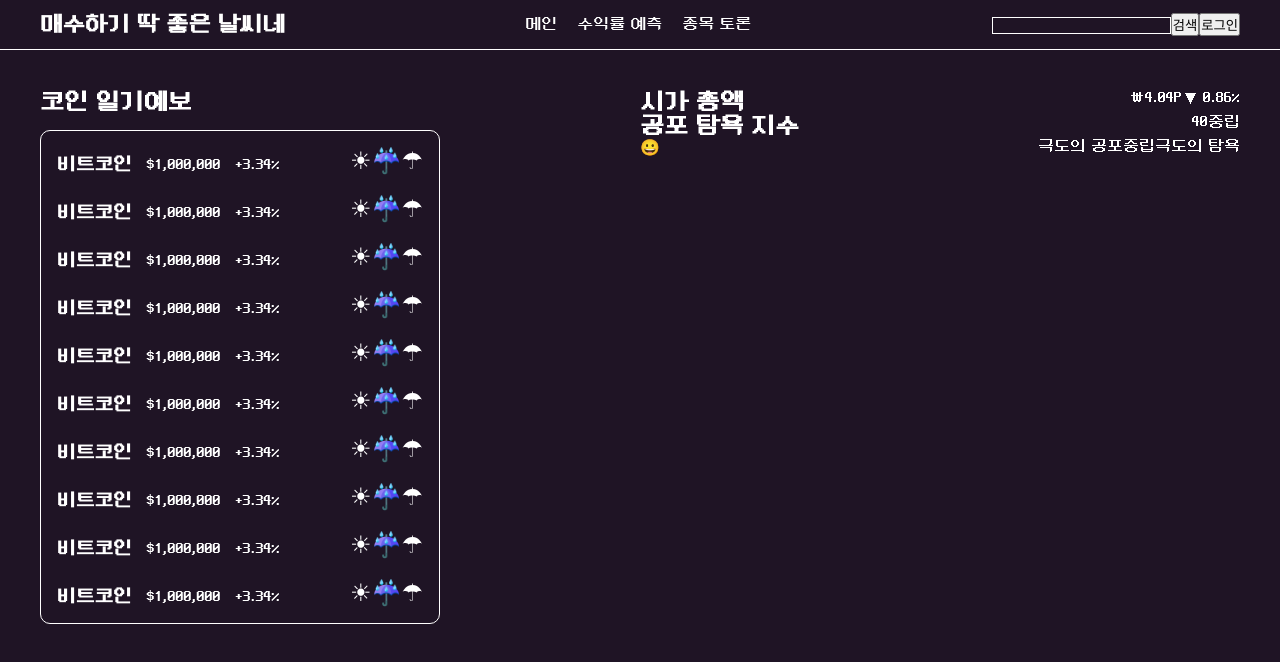
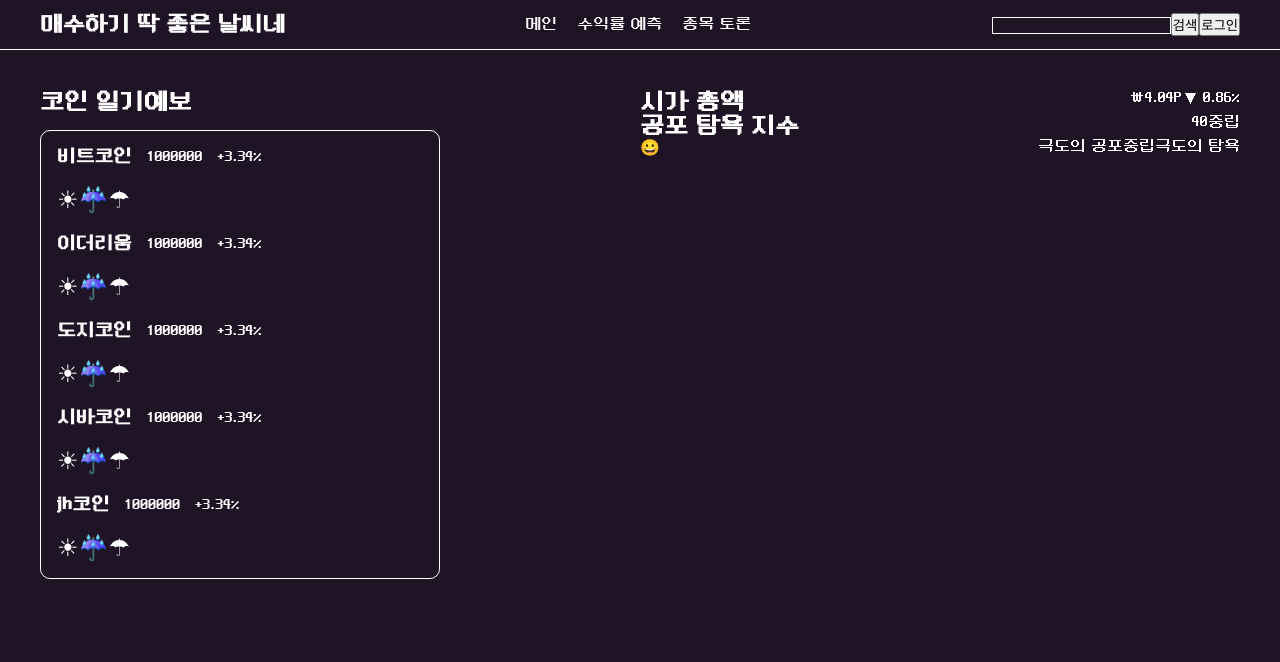
Before and after one commit to JinHyunChoiJinHyun/2nd_proj_convert_react, a React (Vite) app: page / in a window 1280 px wide. Shown: the top 662 px of the page. Built offline with nearby package versions, Linux system fonts and the light colour scheme.

Commit message:
save 0523

```diff
--- a/src/App.jsx
+++ b/src/App.jsx
@@ -1,11 +1,22 @@
-import Header from "./components/header";
+import { useState } from "react";
+import Header from "./components/Header";
 import Home from "./components/Home";
+import Predict from "./components/Predict";
+import Board from "./components/board";
+import DetailPage from "./components/DetailPage";
+import CoinItem from "./components/CoinItem";
 
 function App() {
+  const [page, setPage] = useState("Home")
+  const [coin, setCoin] = useState(null)
   return (
     <div>
-      <Header/>
-      <Home/>
+      <Header setPage={setPage} page={page}/>
+
+      {page == "Home" && <Home setPage={setPage} setCoin={setCoin}/>}
+      {page == "Predict" && <Predict/>}
+      {page == "Board" && <Board/>}
+      {page == "Detail" && <DetailPage coin={coin}/>}
     </div>
   );
 }
--- /dev/null
+++ b/src/components/Board.jsx
@@ -0,0 +1,11 @@
+import React from 'react'
+
+const Board = () => {
+  return (
+    <div>
+      <h2>게시판</h2>
+    </div>
+  )
+}
+
+export default Board
--- /dev/null
+++ b/src/components/CoinItem.jsx
@@ -0,0 +1,24 @@
+import React from 'react'
+
+const CoinItem = ({name, price, rate, weather_yesterday, weather_today, weather_tomorrow, onClick}) => {
+  return (
+    <>
+        <div
+        className="coinInfo"
+        onClick={onClick}
+        >
+            <h3 className='coinName'>{name}</h3>
+            <p className='coinPrice'>{price}</p>
+            <p className='coinRate'>{rate}</p>
+        </div>
+        <div className="coinWeather">
+            <span>{weather_yesterday}</span>
+            <span>{weather_today}</span>
+            <span>{weather_tomorrow}</span>
+        </div>
+
+    </>
+  )
+}
+
+export default CoinItem
--- /dev/null
+++ b/src/components/DetailPage.jsx
@@ -0,0 +1,11 @@
+import React from 'react'
+
+const DetailPage = ({coin}) => {
+  return (
+    <div>
+      <h2>{coin}디테일 페이지입니다.</h2>
+    </div>
+  )
+}
+
+export default DetailPage
--- a/src/components/Header.jsx
+++ b/src/components/Header.jsx
@@ -1,7 +1,7 @@
 import React from 'react'
 import "./Header.css"
 
-const Header = () => {
+const Header = ({setPage, page}) => {
   return (
     <>
       <header className='header'>
@@ -9,9 +9,15 @@ const Header = () => {
           <div className="container">
             <h1 className='logo'><a href="">매수하기 딱 좋은 날씨네</a></h1>
             <ul>
-              <li><a href="">메인</a></li>
-              <li><a href="">수익률 예측</a></li>
-              <li><a href="">종목 토론</a></li>
+              <li onClick={() => {
+                setPage("Home");
+              }}>메인</li>
+              <li onClick={() => {
+                setPage("Predict");
+              }}>수익률 예측</li>
+              <li onClick={() => {
+                setPage("Board")
+              }}>종목 토론</li>
             </ul>
             <form action="" className='searchForm'>
               <input type="text" />
--- a/src/components/Home.jsx
+++ b/src/components/Home.jsx
@@ -1,133 +1,31 @@
 import React from 'react'
 import "./Home.css"
+import { coins } from './data'
+import CoinItem from './CoinItem'
 
-const Home = () => {
+const Home = ({setPage, setCoin}) => {
   return (
     <>
       <main>
         <div className="leftPanel">
             <h2>코인 일기예보</h2>
             <div className="coinTable">
-                <div className="coinItem">
-                    <div className="coinInfo">
-                        <h3 className='coinName'>비트코인</h3>
-                        <p className='coinPrice'>$1,000,000</p>
-                        <p className='coinRate'>+3.34%</p>
-                    </div>
-                    <div className="coinWeather">
-                        <span>☀</span>
-                        <span>☔</span>
-                        <span>☂</span>
-                    </div>
-                </div>
-                <div className="coinItem">
-                    <div className="coinInfo">
-                        <h3 className='coinName'>비트코인</h3>
-                        <p className='coinPrice'>$1,000,000</p>
-                        <p className='coinRate'>+3.34%</p>
-                    </div>
-                    <div className="coinWeather">
-                        <span>☀</span>
-                        <span>☔</span>
-                        <span>☂</span>
-                    </div>
-                </div>
-                <div className="coinItem">
-                    <div className="coinInfo">
-                        <h3 className='coinName'>비트코인</h3>
-                        <p className='coinPrice'>$1,000,000</p>
-                        <p className='coinRate'>+3.34%</p>
-                    </div>
-                    <div className="coinWeather">
-                        <span>☀</span>
-                        <span>☔</span>
-                        <span>☂</span>
-                    </div>
-                </div>
-                <div className="coinItem">
-                    <div className="coinInfo">
-                        <h3 className='coinName'>비트코인</h3>
-                        <p className='coinPrice'>$1,000,000</p>
-                        <p className='coinRate'>+3.34%</p>
-                    </div>
-                    <div className="coinWeather">
-                        <span>☀</span>
-                        <span>☔</span>
-                        <span>☂</span>
-                    </div>
-                </div>
-                <div className="coinItem">
-                    <div className="coinInfo">
-                        <h3 className='coinName'>비트코인</h3>
-                        <p className='coinPrice'>$1,000,000</p>
-                        <p className='coinRate'>+3.34%</p>
-                    </div>
-                    <div className="coinWeather">
-                        <span>☀</span>
-                        <span>☔</span>
-                        <span>☂</span>
-                    </div>
-                </div>
-                <div className="coinItem">
-                    <div className="coinInfo">
-                        <h3 className='coinName'>비트코인</h3>
-                        <p className='coinPrice'>$1,000,000</p>
-                        <p className='coinRate'>+3.34%</p>
-                    </div>
-                    <div className="coinWeather">
-                        <span>☀</span>
-                        <span>☔</span>
-                        <span>☂</span>
-                    </div>
-                </div>
-                <div className="coinItem">
-                    <div className="coinInfo">
-                        <h3 className='coinName'>비트코인</h3>
-                        <p className='coinPrice'>$1,000,000</p>
-                        <p className='coinRate'>+3.34%</p>
-                    </div>
-                    <div className="coinWeather">
-                        <span>☀</span>
-                        <span>☔</span>
-                        <span>☂</span>
-                    </div>
-                </div>
-                <div className="coinItem">
-                    <div className="coinInfo">
-                        <h3 className='coinName'>비트코인</h3>
-                        <p className='coinPrice'>$1,000,000</p>
-                        <p className='coinRate'>+3.34%</p>
-                    </div>
-                    <div className="coinWeather">
-                        <span>☀</span>
-                        <span>☔</span>
-                        <span>☂</span>
-                    </div>
-                </div>
-                <div className="coinItem">
-                    <div className="coinInfo">
-                        <h3 className='coinName'>비트코인</h3>
-                        <p className='coinPrice'>$1,000,000</p>
-                        <p className='coinRate'>+3.34%</p>
-                    </div>
-                    <div className="coinWeather">
-                        <span>☀</span>
-                        <span>☔</span>
-                        <span>☂</span>
-                    </div>
-                </div>
-                <div className="coinItem">
-                    <div className="coinInfo">
-                        <h3 className='coinName'>비트코인</h3>
-                        <p className='coinPrice'>$1,000,000</p>
-                        <p className='coinRate'>+3.34%</p>
-                    </div>
-                    <div className="coinWeather">
-                        <span>☀</span>
-                        <span>☔</span>
-                        <span>☂</span>
-                    </div>
-                </div>
+                {coins.map((coin, idx) => {
+                    return (<CoinItem
+                    key={idx}
+                    name={coin.name}
+                    price={coin.price}
+                    rate={coin.rate}
+                    weather_yesterday={coin.weather_yesterday}
+                    weather_today={coin.weather_today}
+                    weather_tomorrow={coin.weather_tomorrow}
+                    onClick = {() => {
+                        setPage("Detail");
+                        setCoin(coin.name)
+                    }}
+                    />)
+                })}
+
             </div>
         </div>
         <div className="rightPanel">
--- /dev/null
+++ b/src/components/Predict.jsx
@@ -0,0 +1,13 @@
+import React from 'react'
+
+const Predict = () => {
+  return (
+    <div>
+      <div className="container">
+        <h2>수익률 예측</h2>
+      </div>
+    </div>
+  )
+}
+
+export default Predict
--- /dev/null
+++ b/src/components/data.js
@@ -0,0 +1,42 @@
+export const coins = [
+    {
+        name: "비트코인",
+        price: 1000000,
+        rate: "+3.34%",
+        weather_yesterday: "☀",
+        weather_today: "☔",
+        weather_tomorrow: "☂"
+    },
+    {
+        name: "이더리움",
+        price: 1000000,
+        rate: "+3.34%",
+        weather_yesterday: "☀",
+        weather_today: "☔",
+        weather_tomorrow: "☂"
+    },
+    {
+        name: "도지코인",
+        price: 1000000,
+        rate: "+3.34%",
+        weather_yesterday: "☀",
+        weather_today: "☔",
+        weather_tomorrow: "☂"
+    },
+    {
+        name: "시바코인",
+        price: 1000000,
+        rate: "+3.34%",
+        weather_yesterday: "☀",
+        weather_today: "☔",
+        weather_tomorrow: "☂"
+    },
+    {
+        name: "jh코인",
+        price: 1000000,
+        rate: "+3.34%",
+        weather_yesterday: "☀",
+        weather_today: "☔",
+        weather_tomorrow: "☂"
+    },
+]
```
